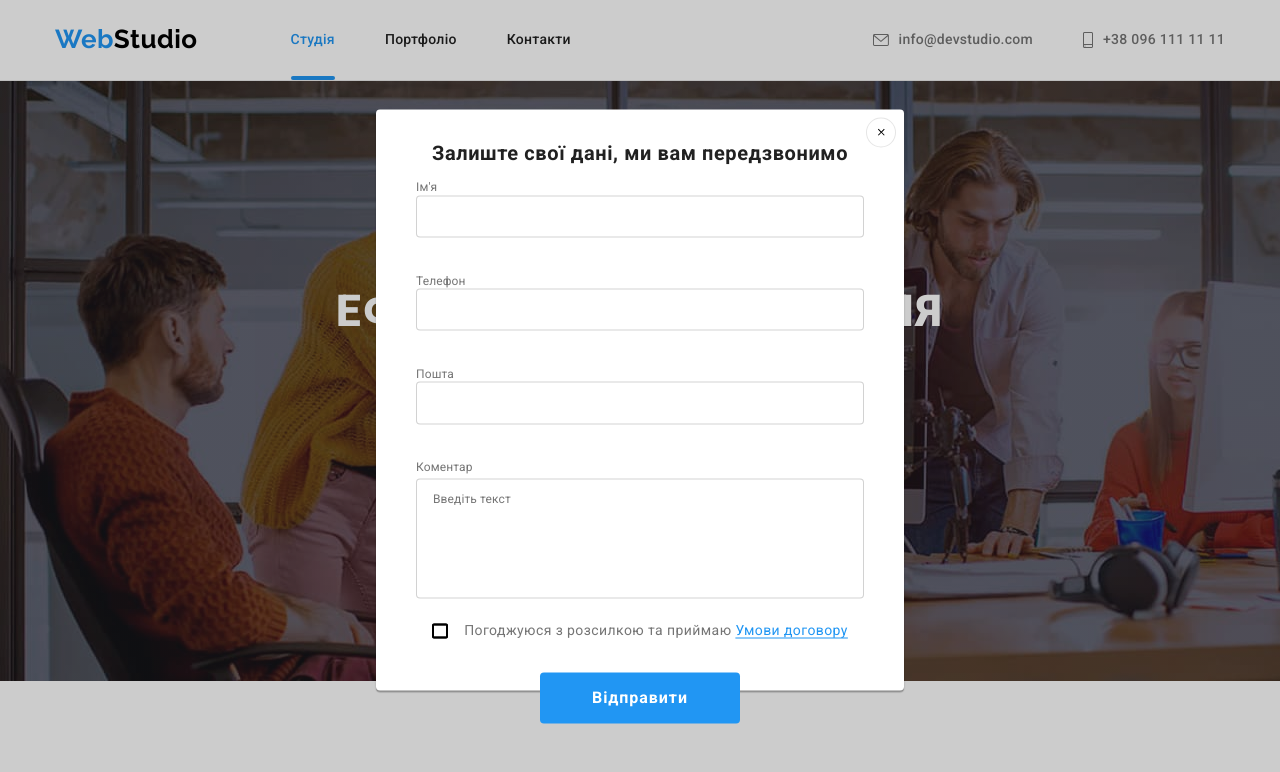
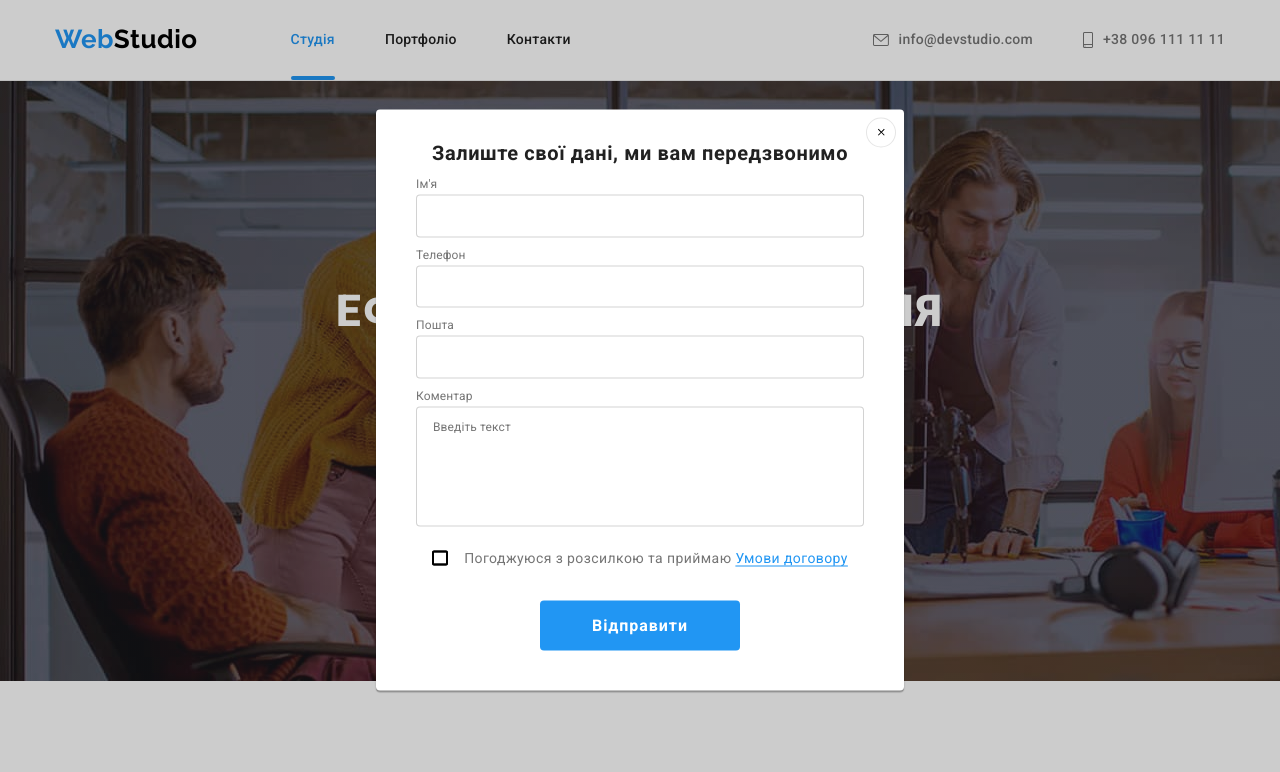
Before and after one commit to TayanaP/goit-markup-hw-06, a plain HTML site: page index.html in a window 1280 px wide. Both pictures are taken after a click on the button "Замовити послугу". Shown: the top 772 px of the page. Drawn offline with nearby package versions, Linux system fonts and the light colour scheme.

Commit message:
изменил index.html

```diff
--- a/css/styles.css
+++ b/css/styles.css
@@ -877,6 +877,9 @@ fill: var(--text-accent)
 }
 
 .modal-form-label {
+    display: block;
+    margin-bottom: 4px;
+
     font-weight: 400;
     font-size: 12px;
     line-height: 1.17;
@@ -886,7 +889,12 @@ fill: var(--text-accent)
 }
 
 .modal-form-wrapper {
+    position: relative;
     margin-bottom: 10px;
+}
+
+.modal-form-wrap {
+    margin-bottom: 20px;
 }
 
 .modal-form-field {
@@ -910,11 +918,7 @@ fill: var(--text-accent)
 }
 
 .modal-form-icon {
-    /* position: absolute;
-    top: 0;
-    left:0;
-    transform: translateY(50%);
-     */
+    position: absolute;
     fill: var(--title-text-color);
 
     transition: fill var(--animation);
--- a/index.html
+++ b/index.html
@@ -384,7 +384,7 @@
                 <svg class="modal-form-icon" width="18" height="18">
                     <use href="./images/symbol-defs2.svg#icon-person"></use>
                 </svg>
-                </div>
+            </div>
 
                 <div class="modal-form-wrapper">
                     <label class="modal-form-label" for="user_phone" >Телефон</label>
@@ -401,7 +401,7 @@
                      <use href="./images/symbol-defs2.svg#icon-email"></use>
                  </svg>
                  </div>
-                 <div class="modal-form-wrapper">
+                 <div class="modal-form-wrap">
                      <label class="modal-form-label" for="user_message">Коментар</label>
                      <textarea class="modal-form-message" name="user_message" id="user_message" rows="10" placeholder="Введіть текст"></textarea>
                 </div>
```
